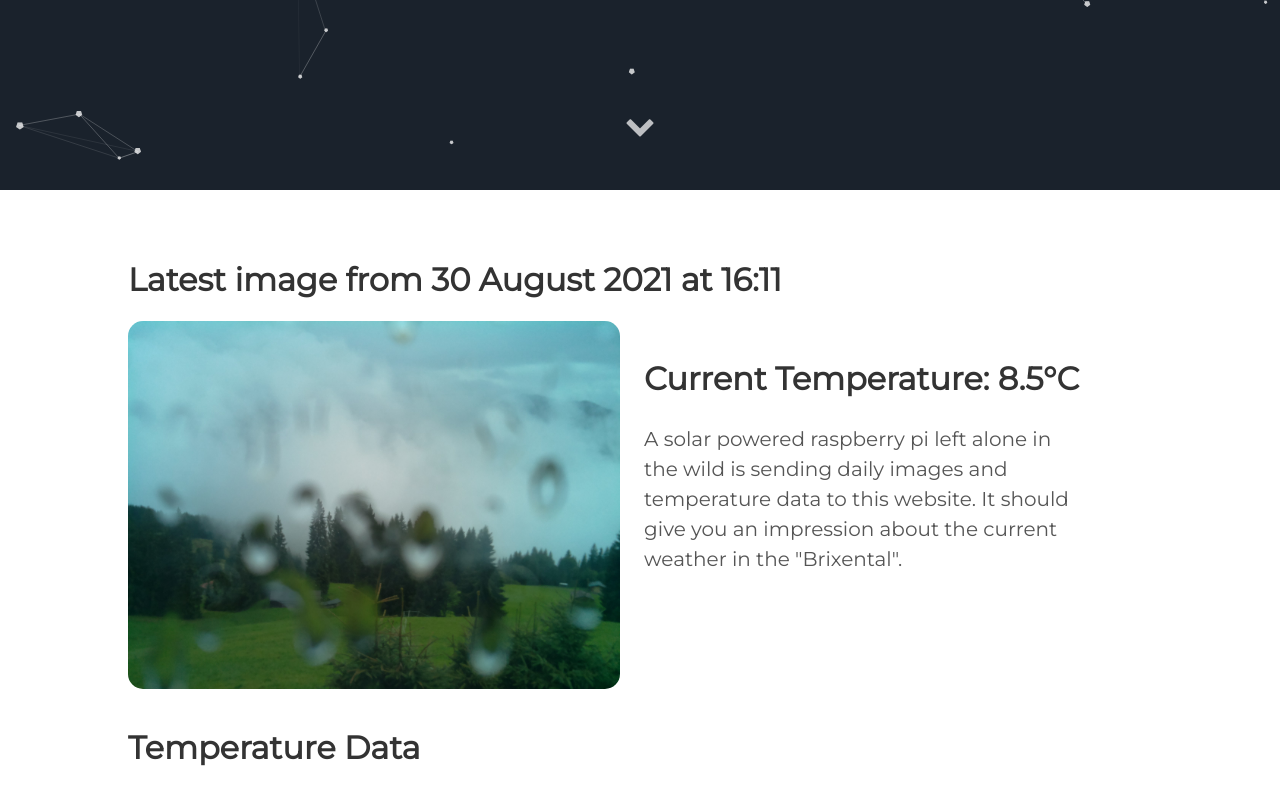
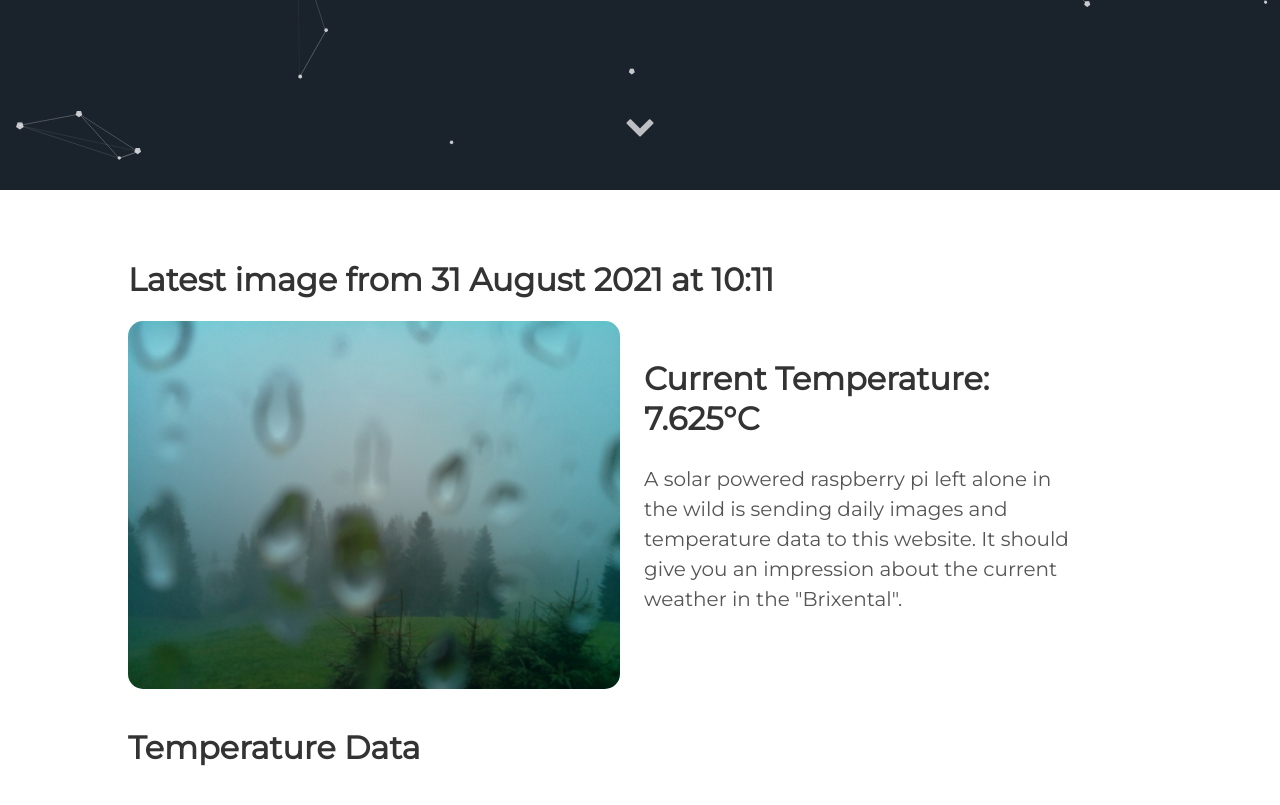
Before and after one commit to vektorious/vektorious.github.io, a Jekyll site: the page built from resources/huette.md, in a window 1280 px wide and 900 px high, scrolled down 710 px. Shown: the top 805 px of the window. Built offline with Jekyll 4.4.1, drawn with Linux system fonts in a browser that asks for light colours.

Commit message:
I'm a bot beep boop

```diff
--- a/resources/huette.md
+++ b/resources/huette.md
@@ -6,13 +6,13 @@
 description: 'Live image from the Austrian alps'
 twitter_text: ' '
 ---
-## Latest image from 30 August 2021 at 16:11
+## Latest image from 31 August 2021 at 10:11
 <div class="huette">
   <div class="huette-image">
     <img src="{{ "/assets/img/huette.jpg" | prepend: site.baseurl }}">
   </div>
   <div class="huette-text">
-        <h2>Current Temperature: 8.5°C</h2>
+        <h2>Current Temperature: 7.625°C</h2>
         <p>A solar powered raspberry pi left alone in the wild is sending daily images and temperature data to this website. It should give you an impression about the current weather in the "Brixental".</p>
 
   </div>
```
Also changed, not shown: rpi-script/2021-08-31_100951.txt (renamed from rpi-script/2021-08-30_160950.txt, +5 -5 lines), rpi-script/huette.md (+2 -2 lines), assets/img/huette.jpg, assets/img/temp_plot.png, rpi-script/temp_plot.png, 1 other file.
